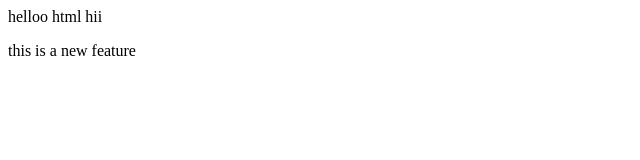
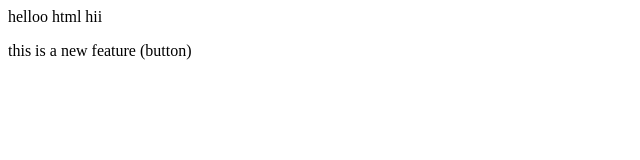
Before and after one commit to Akshay-S-12/localrepo, a plain HTML site: page index.html in a window 1280 px wide. Shown: the full height of the page, 0-640 px from the left. Drawn offline with Linux system fonts and the light colour scheme.

```diff
--- a/index.html
+++ b/index.html
@@ -1,2 +1,2 @@
 <p>helloo html hii</p>
-<p>this is a new feature</pg>
+<p>this is a new feature (button)</pg>
```
